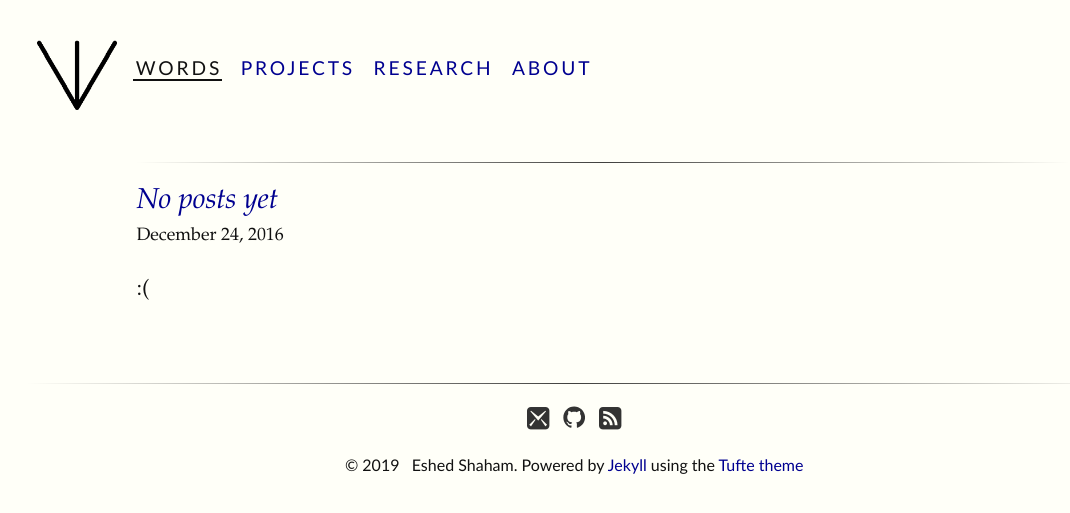
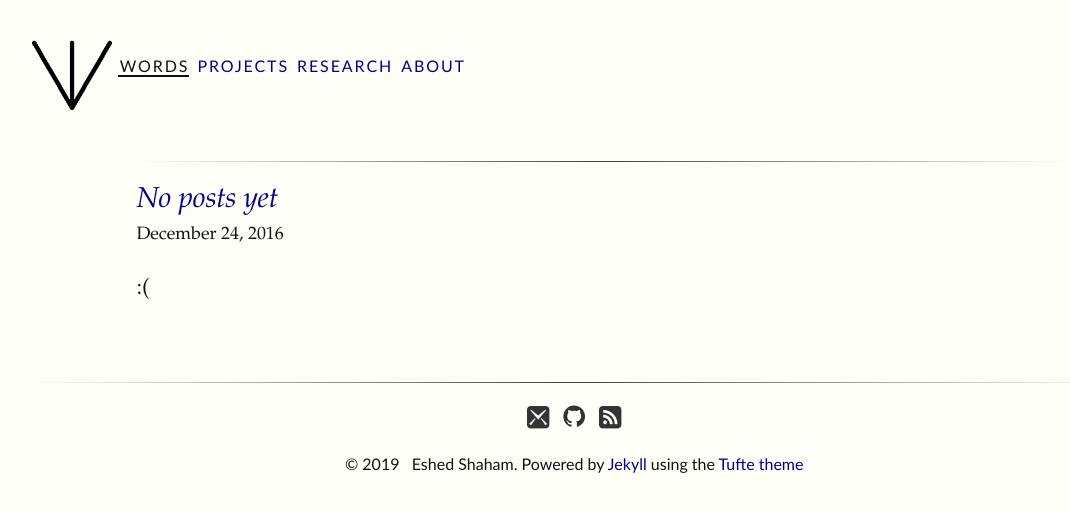
Before and after one commit to ashdnazg/ashdnazg.github.io, a Jekyll site: the page built from index.html, in a window 1280 px wide. Shown: the top 513 px of the page, without its empty margins (37-1107 px from the left). Built offline with Jekyll 4.4.1, drawn with Linux system fonts in a browser that asks for light colours.

Commit message:
check sizes

```diff
--- a/css/tufte.scss
+++ b/css/tufte.scss
@@ -352,9 +352,9 @@ nav.group a.image:hover{
 }
 
 header > nav  a{
-  font-size: 1.2rem;
+  font-size: 1.0rem;
   font-family: $sans-font;
-  letter-spacing: 0.15em;
+  letter-spacing: 0.12em;
   text-transform: uppercase;
   color: $contrast-color;
   padding-top: 1.5rem;
@@ -363,9 +363,9 @@ header > nav  a{
   float: left;
   margin-top: 0;
   margin-bottom: 0;
-  padding-left: 0.15rem; // to fix the underline from letter spacing
-  margin-left: 0.5rem;
-  margin-right: 0.5rem;
+  padding-left: 0.1rem; // to fix the underline from letter spacing
+  margin-left: 0.2rem;
+  margin-right: 0.2rem;
   vertical-align: baseline;
 }
 
```
